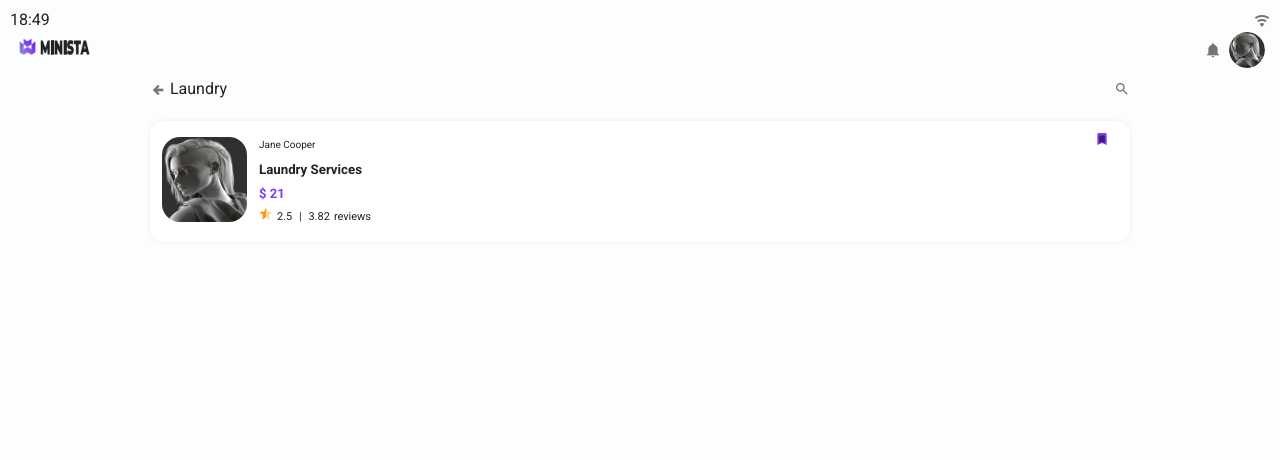
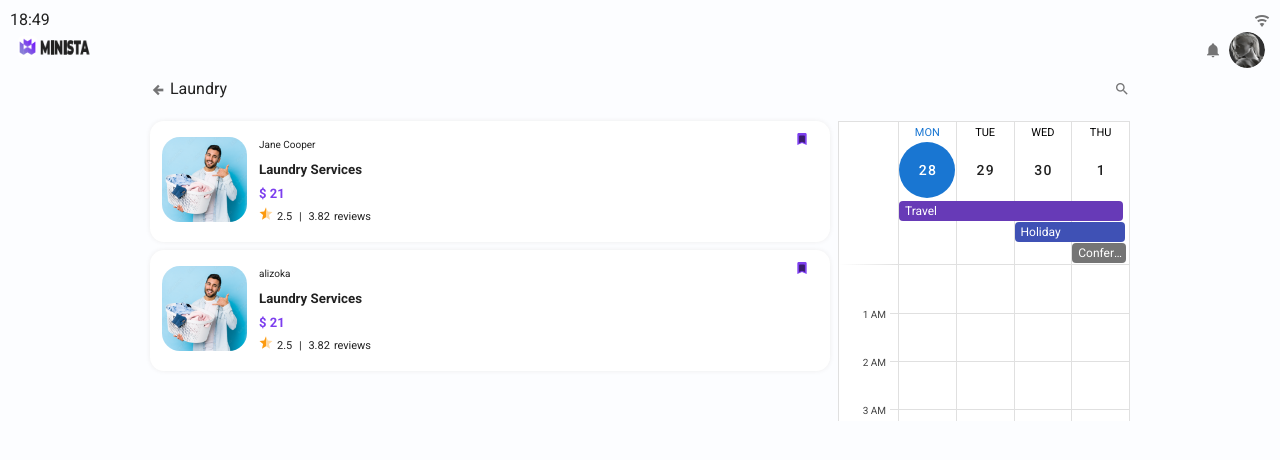
Before and after one commit to FreemanZok/Vue-2-Tests, a Vue app: page / in a window 1280 px wide. Shown: the top 460 px of the page. Built offline with nearby package versions, Linux system fonts and the light colour scheme.

Commit message:
calendar is ok

```diff
--- a/src/components/Body.vue
+++ b/src/components/Body.vue
@@ -14,8 +14,16 @@
           mdi-magnify
         </v-icon>
       </div>
-      <div>
-        <Element />
+      <div class="d-flex">
+        <div class="elements">
+          <div v-for="el in elements" :key="el" class=" mb-2">
+            <Element :data="el" />
+          </div>
+        </div>
+        <div class="calendar-wrapper pl-2">
+          <!-- <Calendar /> -->
+          <Calendar2 />
+        </div>
       </div>
     </div>
   </div>
@@ -23,16 +31,40 @@
 
 <script>
 import Element from "@/components/Element.vue"
+// import Calendar from "@/components/Calendar.vue"
+import Calendar2 from "@/components/Calendar2.vue"
 
 export default {
   name: 'my-header',
-  components:{
-    Element
+  components: {
+    Element,
+    // Calendar,
+    Calendar2,
   },
-  data: () => ({}),
+  data: () => ({
+    elements: [{
+      name: "Jane Cooper",
+      cost: 21,
+      job: "Laundry Services",
+      score: 2.5,
+      reviews: 3.82,
+      active: true,
+      image: "222222.png",
+    },
+    {
+      name: "alizoka",
+      cost: 21,
+      job: "Laundry Services",
+      score: 2.5,
+      reviews: 3.82,
+      active: true,
+      image: "222222.png",
+    },
+    ]
+  }),
   computed: {},
   methods: {},
-  mounted() {}
+  mounted() { }
 }
 </script>
 <style scoped>
@@ -40,4 +72,10 @@
   display: flex;
   justify-content: space-between;
 }
+.elements{
+  width: calc(100% - 300px)
+}
+.calendar-wrapper{
+  width: 300px;
+}
 </style>
--- /dev/null
+++ b/src/components/Calendar.vue
@@ -0,0 +1,56 @@
+<template>
+    <v-sheet height="300">
+        <v-calendar ref="calendar" :now="today" :value="today" :events="events" color="primary" type="week">
+        </v-calendar>
+    </v-sheet>
+</template>
+<script>
+export default {
+    data: () => ({
+        today: '2019-01-08',
+        events: [
+            {
+                name: 'Weekly Meeting',
+                start: '2019-01-07 09:00',
+                end: '2019-01-07 10:00',
+            },
+            {
+                name: `Thomas' Birthday`,
+                start: '2019-01-10',
+            },
+            {
+                name: 'Mash Potatoes',
+                start: '2019-01-09 12:30',
+                end: '2019-01-09 15:30',
+            },
+        ],
+    }),
+    mounted() {
+        this.$refs.calendar.scrollToTime('08:00')
+    },
+}
+</script>
+<style scoped>
+.my-event {
+    overflow: hidden;
+    text-overflow: ellipsis;
+    white-space: nowrap;
+    border-radius: 2px;
+    background-color: #1867c0;
+    color: #ffffff;
+    border: 1px solid #1867c0;
+    font-size: 12px;
+    padding: 3px;
+    cursor: pointer;
+    margin-bottom: 1px;
+    left: 4px;
+    margin-right: 8px;
+    position: relative;
+}
+
+.my-event.with-time {
+    position: absolute;
+    right: 4px;
+    margin-right: 0px;
+}
+</style>
--- /dev/null
+++ b/src/components/Calendar2.vue
@@ -0,0 +1,220 @@
+<template>
+    <v-row class="fill-height">
+      <v-col>
+        <v-sheet height="300">
+          <v-calendar
+            ref="calendar"
+            v-model="value"
+            color="primary"
+            type="4day"
+            :events="events"
+            :event-color="getEventColor"
+            :event-ripple="false"
+            @change="getEvents"
+            @mousedown:event="startDrag"
+            @mousedown:time="startTime"
+            @mousemove:time="mouseMove"
+            @mouseup:time="endDrag"
+            @mouseleave.native="cancelDrag"
+          >
+            <template v-slot:event="{ event, timed, eventSummary }">
+              <div class="v-event-draggable">
+                <component :is="{ render: eventSummary }"></component>
+              </div>
+              <div
+                v-if="timed"
+                class="v-event-drag-bottom"
+                @mousedown.stop="extendBottom(event)"
+              ></div>
+            </template>
+          </v-calendar>
+        </v-sheet>
+      </v-col>
+    </v-row>
+  </template>
+  <script>
+  export default {
+    data: () => ({
+      value: '',
+      events: [],
+      colors: ['#2196F3', '#3F51B5', '#673AB7', '#00BCD4', '#4CAF50', '#FF9800', '#757575'],
+      names: ['Meeting', 'Holiday', 'PTO', 'Travel', 'Event', 'Birthday', 'Conference', 'Party'],
+      dragEvent: null,
+      dragStart: null,
+      createEvent: null,
+      createStart: null,
+      extendOriginal: null,
+    }),
+    methods: {
+      startDrag ({ event, timed }) {
+        if (event && timed) {
+          this.dragEvent = event
+          this.dragTime = null
+          this.extendOriginal = null
+        }
+      },
+      startTime (tms) {
+        const mouse = this.toTime(tms)
+
+        if (this.dragEvent && this.dragTime === null) {
+          const start = this.dragEvent.start
+
+          this.dragTime = mouse - start
+        } else {
+          this.createStart = this.roundTime(mouse)
+          this.createEvent = {
+            name: `Event #${this.events.length}`,
+            color: this.rndElement(this.colors),
+            start: this.createStart,
+            end: this.createStart,
+            timed: true,
+          }
+
+          this.events.push(this.createEvent)
+        }
+      },
+      extendBottom (event) {
+        this.createEvent = event
+        this.createStart = event.start
+        this.extendOriginal = event.end
+      },
+      mouseMove (tms) {
+        const mouse = this.toTime(tms)
+
+        if (this.dragEvent && this.dragTime !== null) {
+          const start = this.dragEvent.start
+          const end = this.dragEvent.end
+          const duration = end - start
+          const newStartTime = mouse - this.dragTime
+          const newStart = this.roundTime(newStartTime)
+          const newEnd = newStart + duration
+
+          this.dragEvent.start = newStart
+          this.dragEvent.end = newEnd
+        } else if (this.createEvent && this.createStart !== null) {
+          const mouseRounded = this.roundTime(mouse, false)
+          const min = Math.min(mouseRounded, this.createStart)
+          const max = Math.max(mouseRounded, this.createStart)
+
+          this.createEvent.start = min
+          this.createEvent.end = max
+        }
+      },
+      endDrag () {
+        this.dragTime = null
+        this.dragEvent = null
+        this.createEvent = null
+        this.createStart = null
+        this.extendOriginal = null
+      },
+      cancelDrag () {
+        if (this.createEvent) {
+          if (this.extendOriginal) {
+            this.createEvent.end = this.extendOriginal
+          } else {
+            const i = this.events.indexOf(this.createEvent)
+            if (i !== -1) {
+              this.events.splice(i, 1)
+            }
+          }
+        }
+
+        this.createEvent = null
+        this.createStart = null
+        this.dragTime = null
+        this.dragEvent = null
+      },
+      roundTime (time, down = true) {
+        const roundTo = 15 // minutes
+        const roundDownTime = roundTo * 60 * 1000
+
+        return down
+          ? time - time % roundDownTime
+          : time + (roundDownTime - (time % roundDownTime))
+      },
+      toTime (tms) {
+        return new Date(tms.year, tms.month - 1, tms.day, tms.hour, tms.minute).getTime()
+      },
+      getEventColor (event) {
+        const rgb = parseInt(event.color.substring(1), 16)
+        const r = (rgb >> 16) & 0xFF
+        const g = (rgb >> 8) & 0xFF
+        const b = (rgb >> 0) & 0xFF
+
+        return event === this.dragEvent
+          ? `rgba(${r}, ${g}, ${b}, 0.7)`
+          : event === this.createEvent
+            ? `rgba(${r}, ${g}, ${b}, 0.7)`
+            : event.color
+      },
+      getEvents ({ start, end }) {
+        const events = []
+
+        const min = new Date(`${start.date}T00:00:00`).getTime()
+        const max = new Date(`${end.date}T23:59:59`).getTime()
+        const days = (max - min) / 86400000
+        const eventCount = this.rnd(days, days + 20)
+
+        for (let i = 0; i < eventCount; i++) {
+          const timed = this.rnd(0, 3) !== 0
+          const firstTimestamp = this.rnd(min, max)
+          const secondTimestamp = this.rnd(2, timed ? 8 : 288) * 900000
+          const start = firstTimestamp - (firstTimestamp % 900000)
+          const end = start + secondTimestamp
+
+          events.push({
+            name: this.rndElement(this.names),
+            color: this.rndElement(this.colors),
+            start,
+            end,
+            timed,
+          })
+        }
+
+        this.events = events
+      },
+      rnd (a, b) {
+        return Math.floor((b - a + 1) * Math.random()) + a
+      },
+      rndElement (arr) {
+        return arr[this.rnd(0, arr.length - 1)]
+      },
+    },
+  }
+</script>
+<style scoped lang="scss">
+.v-event-draggable {
+  padding-left: 6px;
+}
+
+.v-event-timed {
+  user-select: none;
+  -webkit-user-select: none;
+}
+
+.v-event-drag-bottom {
+  position: absolute;
+  left: 0;
+  right: 0;
+  bottom: 4px;
+  height: 4px;
+  cursor: ns-resize;
+
+  &::after {
+    display: none;
+    position: absolute;
+    left: 50%;
+    height: 4px;
+    border-top: 1px solid white;
+    border-bottom: 1px solid white;
+    width: 16px;
+    margin-left: -8px;
+    opacity: 0.8;
+    content: '';
+  }
+
+  &:hover::after {
+    display: block;
+  }
+}
+</style>
--- a/src/components/Element.vue
+++ b/src/components/Element.vue
@@ -2,19 +2,19 @@
   <div class="my-element py-4 px-3">
     <div class="mr-3">
       <v-avatar tile size="85px">
-        <img alt="Avatar" src="@/assets/img/hello.jpg">
+        <img alt="Avatar" :src="require(`@/assets/img/${data.image}`)">
       </v-avatar>
     </div>
     <div>
-      <div class="name-character mb-2">{{ name }}</div>
-      <h5 class="mb-1">{{ job }}</h5>
-      <div class="cost mb-1"><span>$</span> <span>{{ cost }}</span></div>
+      <div class="name-character mb-2">{{ data.name }}</div>
+      <h5 class="mb-1">{{ data.job }}</h5>
+      <div class="cost mb-1"><span>$</span> <span>{{ data.cost }}</span></div>
       <div class="bot-text">
         <span class="mr-1">
           <svg width="14px" height="13px" viewBox="0 0 32 32">
             <defs>
               <linearGradient id="grad">
-                <stop :offset="(score * 100 / 5) + '%'" stop-color="#fc9a0f" />
+                <stop :offset="(data.score * 100 / 5) + '%'" stop-color="#fc9a0f" />
                 <stop stop-color="#fed8a2" />
               </linearGradient>
             </defs>
@@ -22,8 +22,8 @@
               d="M20.388,10.918L32,12.118l-8.735,7.749L25.914,31.4l-9.893-6.088L6.127,31.4l2.695-11.533L0,12.118l11.547-1.2L16.026,0.6L20.388,10.918z" />
           </svg>
         </span>
-        <span class="mr-1">{{ score }}</span> |
-        <span class="mx-1">{{ reviews }}</span>
+        <span class="mr-1">{{ data.score }}</span> |
+        <span class="mx-1">{{ data.reviews }}</span>
         <span>reviews</span>
       </div>
     </div>
@@ -41,6 +41,9 @@
 
 export default {
   name: 'my-header',
+  props:{
+    data: Object
+  },
   components: {},
   data: () => ({
     name: "Jane Cooper",
@@ -49,6 +52,7 @@
     score: 2.5,
     reviews: 3.82,
     active: true,
+    image:"222222.png"
   }),
   computed: {},
   methods: {},
@@ -65,16 +69,19 @@
   display: flex;
   position: relative;
 }
-.empty-bookmark{
+
+.empty-bookmark {
   font-size: 10px !important;
-    transform: translate(-13px, 0px);
-    color: white;
+  transform: translate(-13px, 0px);
+  color: white;
 }
-.tag-active{
+
+.tag-active {
   position: absolute;
   right: 10px;
   top: 5px;
 }
+
 .v-avatar {
   img {
     border-radius: 18px;
```
